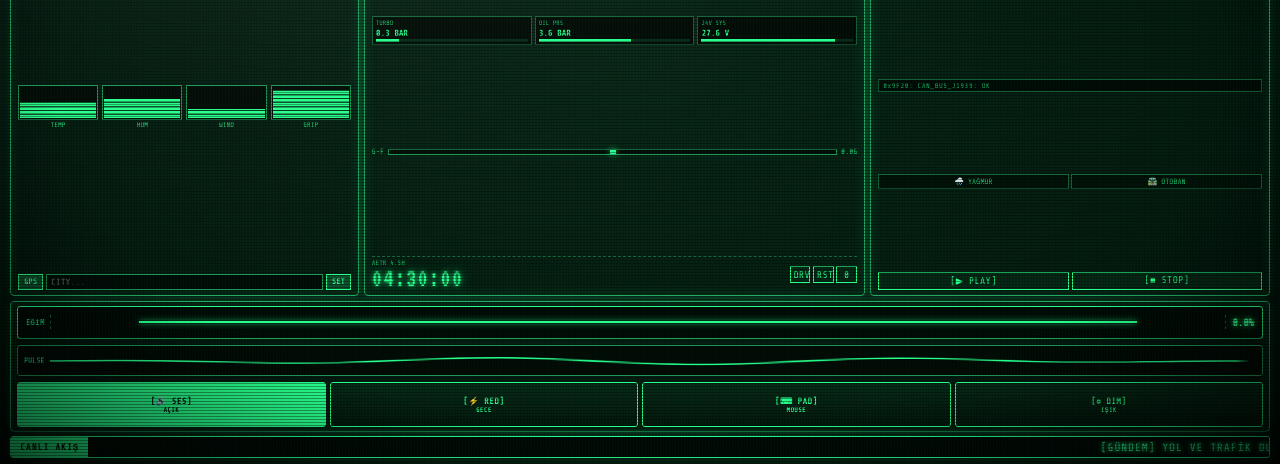
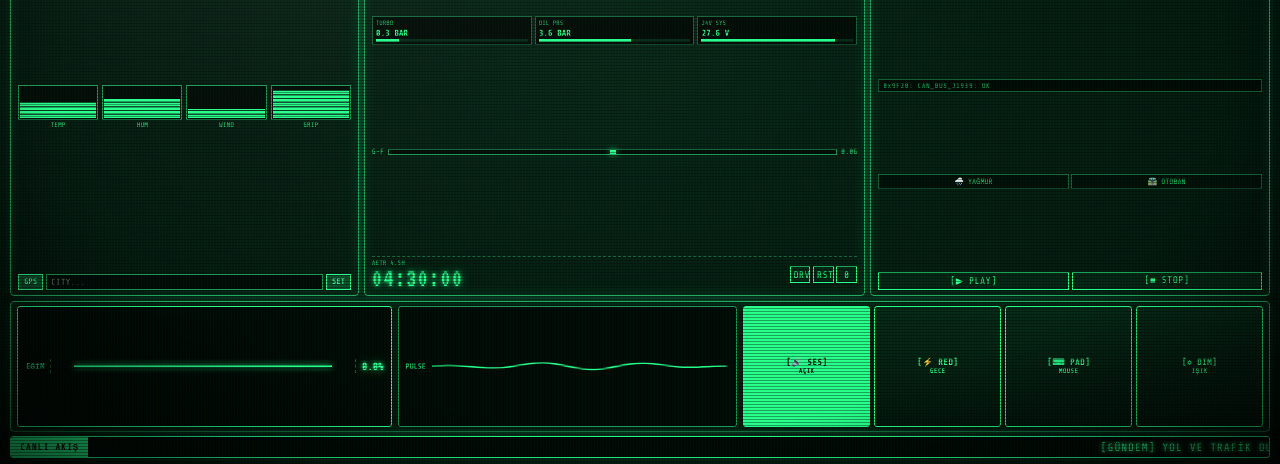
Before and after one commit to muteciko-hash/kabin-kokpit, a plain HTML site: page index.html in a window 1280 px wide. Shown: the part 336-800 px from the top of the page. Drawn offline with nearby package versions, Linux system fonts and the light colour scheme; no server answers.

Commit message:
Refactor CSS styles for control deck and buttons

```diff
--- a/index.html
+++ b/index.html
@@ -114,16 +114,19 @@ html,body{width:100%;height:100%;background:#010905;color:#28ff8c;font-family:'S
 .crt-btn{flex:1;min-width:0;background:#062615;border:1px solid #28ff8c;color:#28ff8c;font-family:inherit;font-size:clamp(7.5px, 0.9vw, 9.5px);padding:2.5px 3px;cursor:pointer;letter-spacing:.4px;white-space:nowrap}
 .crt-btn:active,.crt-btn.on{background:#28ff8c;color:#020d07;font-weight:700}
 
-/* 4. TELEMETRİ & KONTROL SATIRI (EĞİM + CORE PULSE + 4 BUTON) */
-.control-deck{
+/* 4. TELEMETRİ & KONTROL SATIRI (YAN YANA TEK SATIR KİLİTLİ) */
+.t-module.control-deck{
   grid-column:span 3;
-  display:flex;
+  display:flex !important;
+  flex-direction:row !important;
+  flex-wrap:nowrap !important;
   align-items:stretch;
   gap:6px;
   padding:4px 6px;
 }
 .incline-box{
   flex:1.1;
+  min-width:0;
   background:#010a05;
   border:1px solid #28ff8c;
   border-radius:3px;
@@ -140,6 +143,7 @@ html,body{width:100%;height:100%;background:#010905;color:#28ff8c;font-family:'S
 
 .scope-box{
   flex:1;
+  min-width:0;
   background:#010a05;
   border:1px solid #1f9659;
   border-radius:3px;
@@ -149,10 +153,10 @@ html,body{width:100%;height:100%;background:#010905;color:#28ff8c;font-family:'S
   gap:6px;
 }
 .scope-lbl{font-size:7.5px;color:#1ec96f;white-space:nowrap;font-weight:700}
-#scopeCanvas{flex:1;width:100%;height:22px;display:block}
+#scopeCanvas{flex:1;min-width:0;width:100%;height:22px;display:block}
 
-.deck-controls{flex:1.8;display:flex;gap:4px}
-.deck-btn{flex:1;border:1px solid #28ff8c;background:linear-gradient(180deg,#072917,#03160c);color:#28ff8c;display:flex;flex-direction:column;align-items:center;justify-content:center;font-family:inherit;font-size:8.5px;font-weight:700;letter-spacing:0.4px;cursor:pointer;padding:0 4px;border-radius:3px;white-space:nowrap}
+.deck-controls{flex:1.6;min-width:0;display:flex;gap:4px}
+.deck-btn{flex:1;min-width:0;border:1px solid #28ff8c;background:linear-gradient(180deg,#072917,#03160c);color:#28ff8c;display:flex;flex-direction:column;align-items:center;justify-content:center;font-family:inherit;font-size:8.5px;font-weight:700;letter-spacing:0.4px;cursor:pointer;padding:0 4px;border-radius:3px;white-space:nowrap}
 .deck-btn:active,.deck-btn.active{background:#28ff8c;color:#020d07}
 
 /* 5. EN ALT: İNCE, BOYDAN BOYA CANLI HABER & SPOR KAYAN YAZI ŞERİDİ */
```
